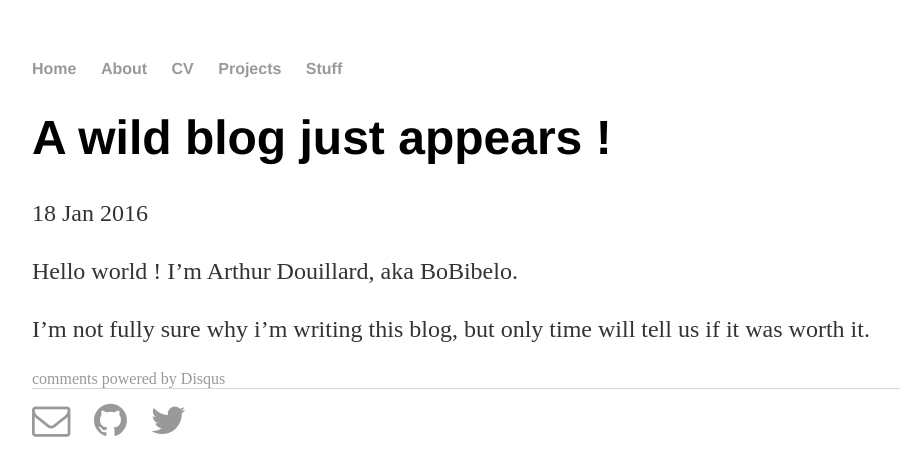
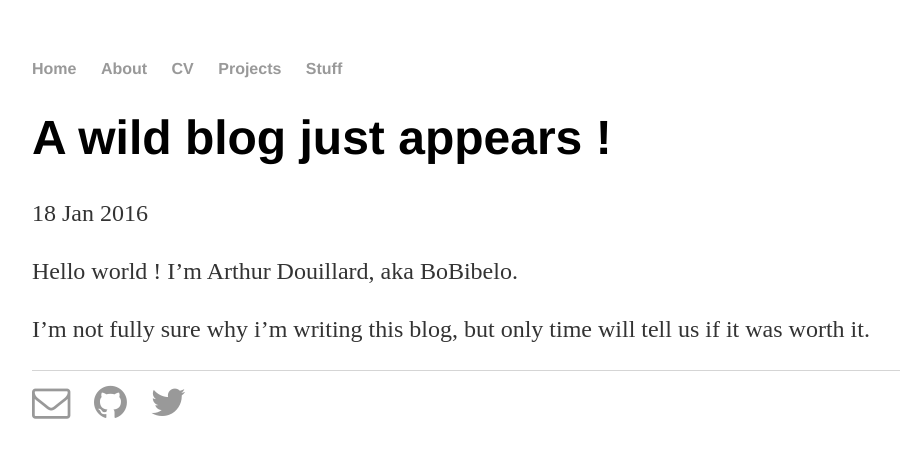
Before and after one commit to Mougatine/Mougatine, a Jekyll site: the page built from _posts/2016-01-18-Hello-World.md, in a window 1280 px wide. Shown: the top 476 px of the page, without its empty margins (160-1060 px from the left). Built offline with Jekyll 4.4.1, drawn with Linux system fonts in a browser that asks for light colours; comment, search, counter and statistics services are not loaded; part of the change alters nothing that is shown.

Commit message:
Fix comments section

```diff
--- a/_includes/disqus.html
+++ /dev/null
@@ -1,11 +0,0 @@
-<div id="disqus_thread"></div>
-<script type="text/javascript">
-var disqus_shortname = 'BoBibelo';
-(function() {
- var dsq = document.createElement('script'); dsq.type = 'text/javascript'; dsq.async = true;
- dsq.src = '//' + disqus_shortname + '.disqus.com/embed.js';
- (document.getElementsByTagName('head')[0] || document.getElementsByTagName('body')[0]).appendChild(dsq);
- })();
-</script>
-<noscript>Please enable JavaScript to view the <a href="http://disqus.com/?ref_noscript">comments powered by Disqus.</a></noscript>
-<a href="http://disqus.com" class="dsq-brlink">comments powered by <span class="logo-disqus">Disqus</span></a>
--- a/_layouts/post.html
+++ b/_layouts/post.html
@@ -5,6 +5,28 @@ layout: default
 <p class="meta">{{ page.date | date_to_string }}</p>
 
 <div class="post">
-    {{ content }}
-    {% include disqus.html %}
+  {{ content }}
+
+  <div id="disqus_thread"></div>
+  <script>
+    /**
+    *  RECOMMENDED CONFIGURATION VARIABLES: EDIT AND UNCOMMENT THE SECTION BELOW TO INSERT DYNAMIC VALUES FROM YOUR PLATFORM OR CMS.
+    *  LEARN WHY DEFINING THESE VARIABLES IS IMPORTANT: https://disqus.com/admin/universalcode/#configuration-variables
+    */
+    /*
+    var disqus_config = function () {
+      this.page.url = PAGE_URL;  // Replace PAGE_URL with your page's canonical URL variable
+      this.page.identifier = PAGE_IDENTIFIER; // Replace PAGE_IDENTIFIER with your page's unique identifier variable
+    };
+    */
+    (function() {  // DON'T EDIT BELOW THIS LINE
+      var d = document, s = d.createElement('script');
+
+      s.src = '//bobibelo.disqus.com/embed.js';
+
+      s.setAttribute('data-timestamp', +new Date());
+      (d.head || d.body).appendChild(s);
+    })();
+  </script>
+  <noscript>Please enable JavaScript to view the <a href="https://disqus.com/?ref_noscript" rel="nofollow">comments powered by Disqus.</a></noscript>
 </div>
```
